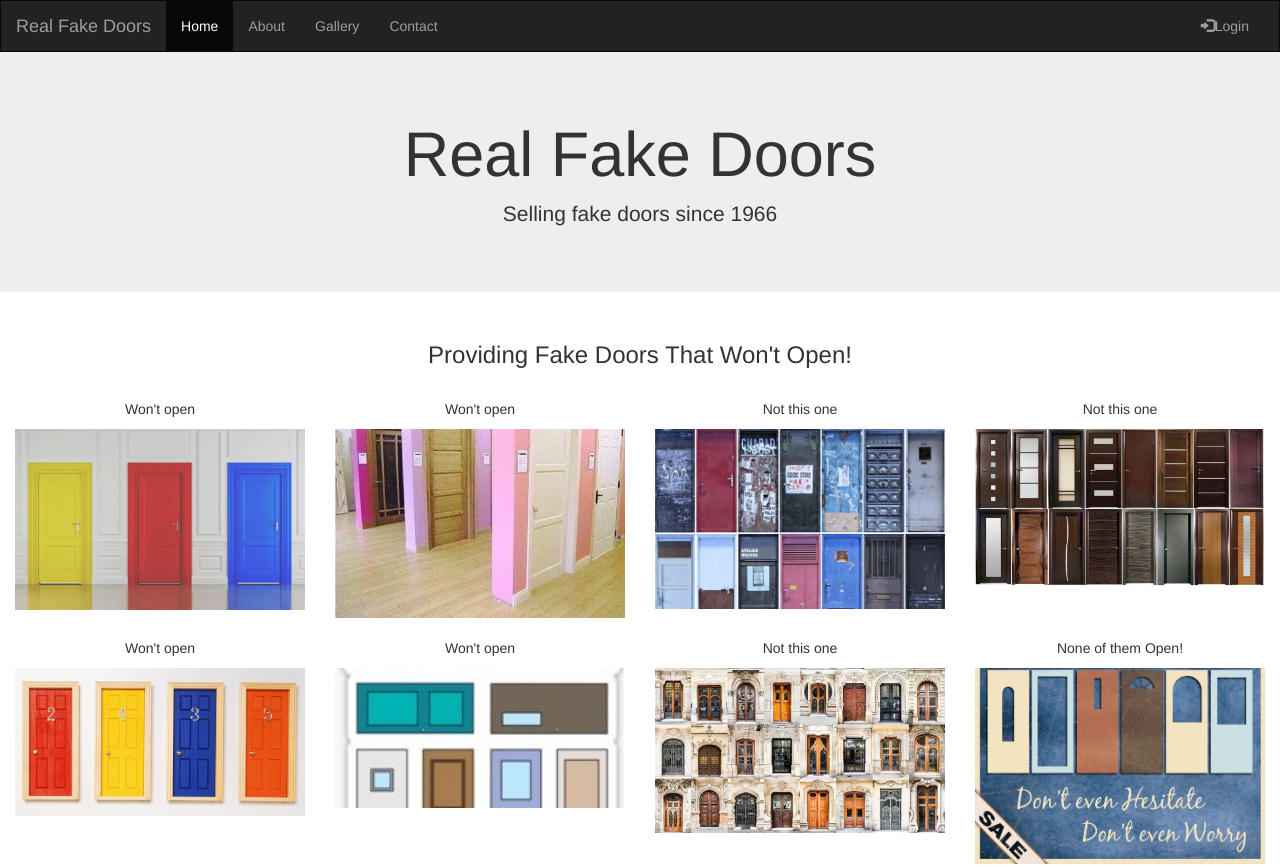
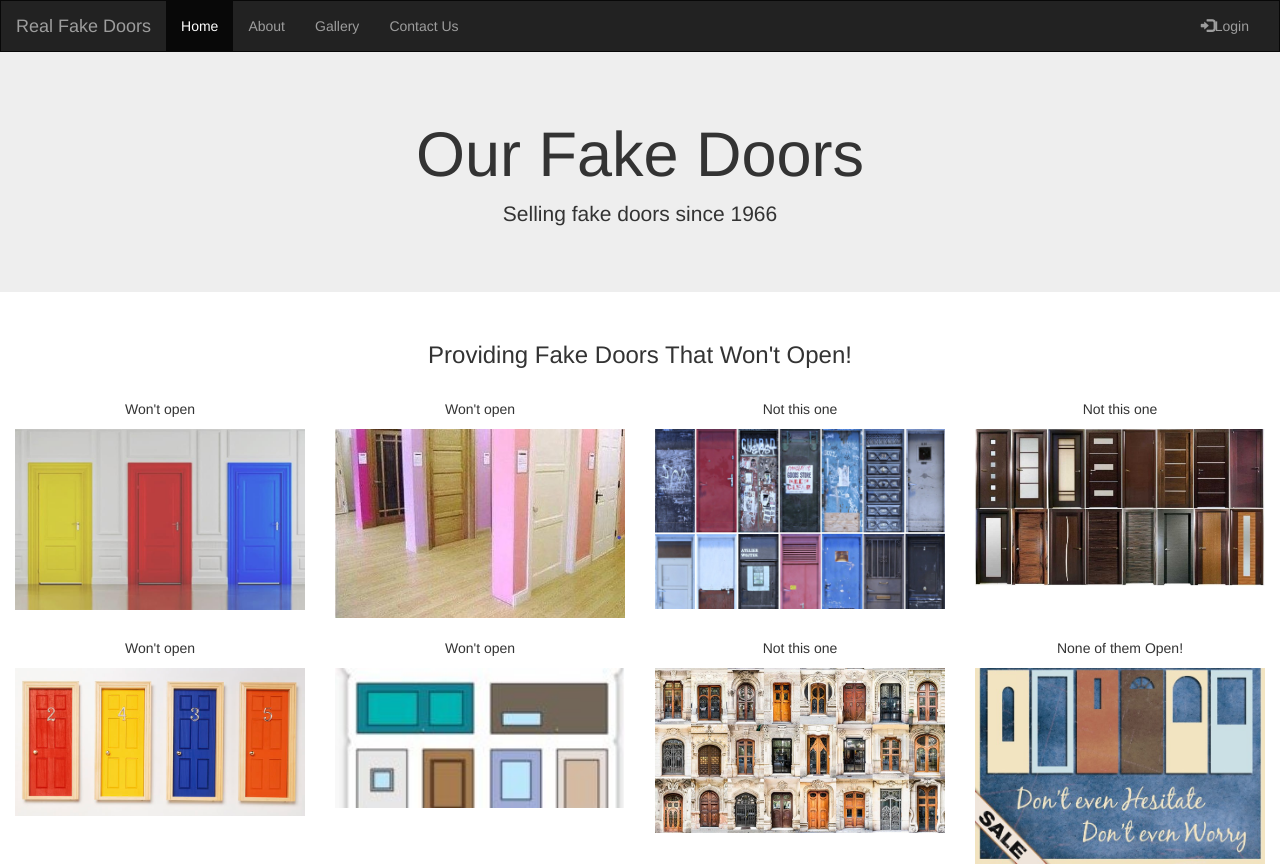
Before and after one commit to Dcalligy/Fake-Doors-Bootsrap, a plain HTML site: page html/gallery.html in a window 1280 px wide. Shown: the top 867 px of the page. Drawn offline with nearby package versions, Linux system fonts and the light colour scheme.

Commit message:
Add files via upload

```diff
--- a/html/gallery.html
+++ b/html/gallery.html
@@ -38,7 +38,7 @@
         <li class="active"><a href="../index.html" class="act">Home</a></li>
         <li><a href="about.html">About</a></li>
         <li><a href="gallery.html">Gallery</a></li>
-        <li><a href="contactus.html">Contact</a></li>
+        <li><a href="contactus.html">Contact Us</a></li>
       </ul>
       <ul class="nav navbar-nav navbar-right">
         <li><a href="../index.html" title="Username" data-toggle="popover" data-placement="bottom" data-content="Login Currently Unavailble"><span class="glyphicon glyphicon-log-in"></span>Login</a></li>
@@ -54,7 +54,7 @@
 
 <div class="jumbotron">
   <div class="container text-center">
-    <h1>Real Fake Doors</h1>
+    <h1>Our Fake Doors</h1>
     <p>Selling fake doors since 1966</p>
   </div>
 </div>
```
Also changed, not shown: html/about.html (+1 -1 lines), html/contactus.html (+1 -1 lines), index.html (+1 -1 lines).
